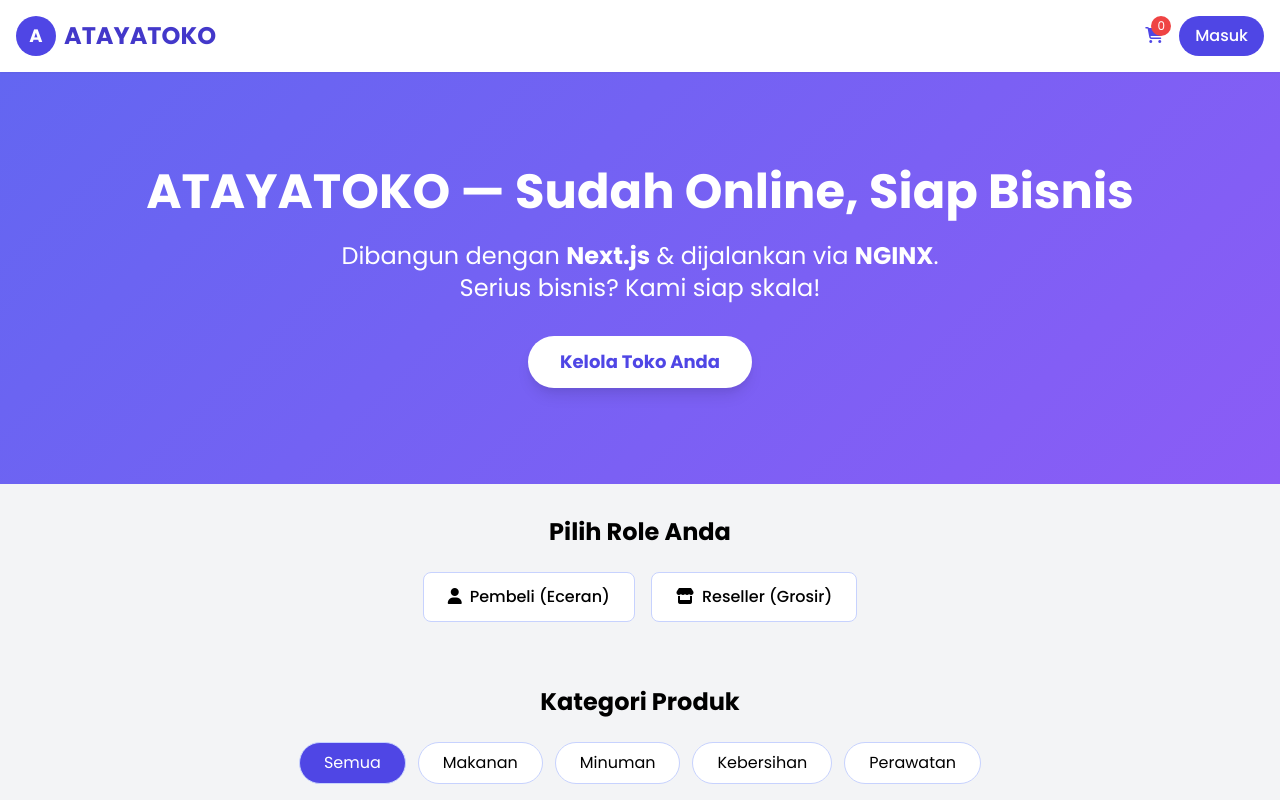
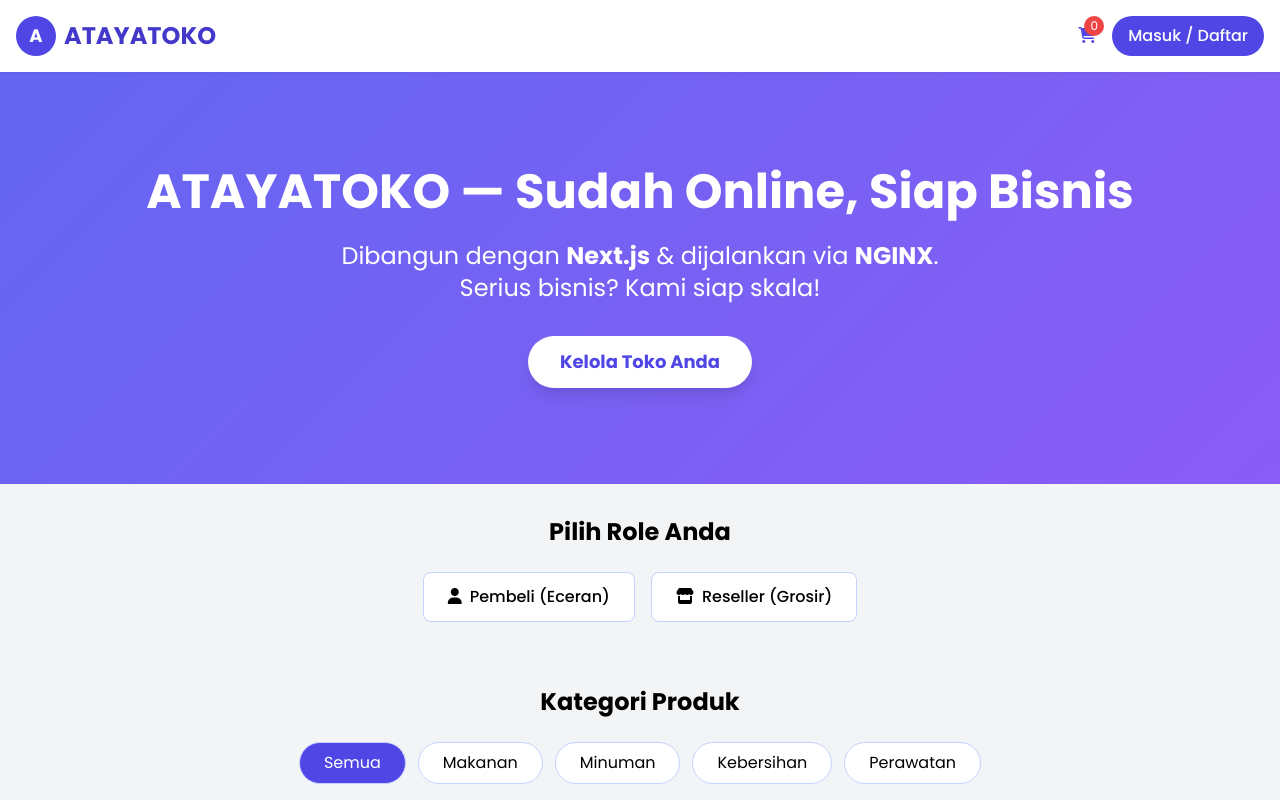
Before and after one commit to vizsem/ATAYATOKO, a Next.js app: page / in a window 1280 px wide. Shown: the top 800 px of the page. Built offline with nearby package versions, Linux system fonts and the light colour scheme; no server answers.

Commit message:
Fix: restore password and registration

```diff
--- a/pages/index.js
+++ b/pages/index.js
@@ -128,24 +128,25 @@ export default function Home() {
       modal.className = 'fixed inset-0 bg-black bg-opacity-50 flex items-center justify-center z-50';
       modal.innerHTML = `
         <div class="bg-white p-6 rounded-lg w-96">
-          <h3 class="font-bold text-lg mb-4">Masuk</h3>
+          <h3 class="font-bold text-lg mb-4">Masuk / Daftar</h3>
           <input id="emailInput" type="email" placeholder="Email" class="w-full p-2 border mb-3" />
+          <input id="passwordInput" type="password" placeholder="Password" class="w-full p-2 border mb-3" />
           <select id="roleInput" class="w-full p-2 border mb-4">
             <option value="pembeli">Pembeli (Eceran)</option>
             <option value="reseller">Reseller (Grosir)</option>
           </select>
-          <button id="submitAuth" class="w-full bg-indigo-600 text-white py-2 rounded">Masuk</button>
+          <button id="submitAuth" class="w-full bg-indigo-600 text-white py-2 rounded">Masuk / Daftar</button>
         </div>
       `;
       document.body.appendChild(modal);
 
       document.getElementById('submitAuth').onclick = async () => {
         const email = document.getElementById('emailInput').value.trim();
+        const password = document.getElementById('passwordInput').value;
         const role = document.getElementById('roleInput').value;
-        const password = 'rahasia123';
 
-        if (!email) {
-          alert('Email wajib diisi!');
+        if (!email || !password) {
+          alert('Email dan Password wajib diisi!');
           return;
         }
 
@@ -382,7 +383,7 @@ export default function Home() {
               <span id="cartCount" className="absolute -top-2 -right-2 bg-red-500 text-white text-xs rounded-full h-5 w-5 flex items-center justify-center">0</span>
             </button>
             <button id="authBtn" className="bg-indigo-600 text-white px-4 py-2 rounded-full font-medium hover:bg-indigo-700 transition">
-              Masuk
+              Masuk / Daftar
             </button>
             <div id="authProfile" className="hidden items-center space-x-2">
               <span id="userEmail" className="text-sm font-medium"></span>
```
